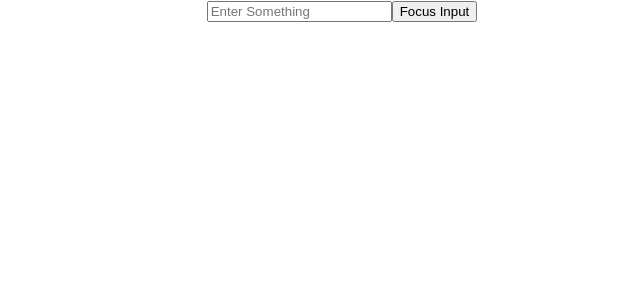
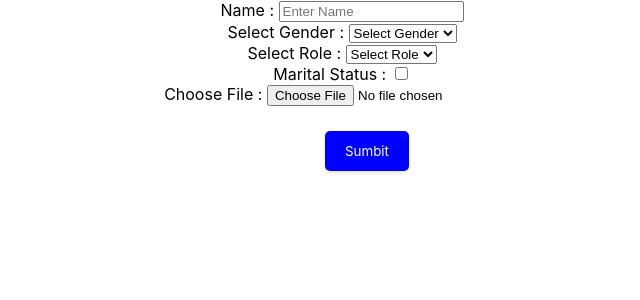
Before and after one commit to mausam-kumar/masai-react-assign, a React (Create React App) app in the folder dayfive/: page / in a window 1280 px wide. Shown: the top 300 px of the page, without its empty margins (298-938 px from the left). Built offline with nearby package versions, Linux system fonts and the light colour scheme.

Commit message:
completed daySix Form.jsx

```diff
--- a/dayfive/src/App.js
+++ b/dayfive/src/App.js
@@ -4,7 +4,8 @@ import "./App.css";
 
 // import {TodoFirst} from './components/todoFirst/TodoFirst.jsx'
 
-import Focus from './components/Focus.jsx'
+// import Focus from './components/daySix/Focus.jsx'
+import Form from './components/daySix/Form.jsx'
 
 function App() {
   return (
@@ -15,7 +16,9 @@ function App() {
 
 		{/* <TodoFirst /> */}
 
-		<Focus />
+		{/* <Focus /> */}
+
+		<Form />
 
 	</div>
   )
--- /dev/null
+++ b/dayfive/src/components/daySix/Form.jsx
@@ -0,0 +1,85 @@
+import React from 'react'
+import {Button} from '../../components/Button.jsx'
+
+function Form() {
+
+    const [state,setState] = React.useState({
+        name:"",
+        gender:"",
+        role:"",
+        mStatus:false
+    })
+
+    let imageUrl = React.useRef(null)
+
+    function handleValue(e){
+        // console.log("target",e.target.value);
+        switch (e.target.name) {
+            case "nameField":
+                setState({...state,name:e.target.value})
+                break;
+            case "genderField":
+                setState({...state,gender:e.target.value})
+                break;
+            case "role":
+                setState({...state,role:e.target.value})
+                break;
+
+            default:
+                break;
+        }
+    }
+
+    function handleSubmit(e){
+        e.preventDefault()
+
+        let files = imageUrl.current.files
+        let reader = new FileReader()
+        reader.readAsDataURL(files[0])
+
+        reader.onload = (e) => {
+            console.log("image",e.target.result);
+        }
+
+        console.log("Clicked");
+        console.log(state);
+
+    }
+    return (
+        <div>
+            <form action="" onSubmit={handleSubmit}>
+            <div>
+                <label htmlFor="nameField">Name : </label>
+                <input type="text" id="nameField" name="nameField" placeholder="Enter Name" onChange={(e) => handleValue(e)} />
+            </div>
+            <div>
+                <label htmlFor="gender">Select Gender : </label>
+                <select name="genderField" id="gender" onClick={(e) => handleValue(e)}>
+                    <option value="Select Gender">Select Gender</option>
+                    <option value="Male">Male</option>
+                    <option value="Femele">Femele</option>
+                </select>
+            </div>
+            <div>
+                <label htmlFor="role">Select Role : </label>
+                <select name="role" id="role" onClick={(e) => handleValue(e)}>
+                    <option value="Select Role">Select Role</option>
+                    <option value="Frontend">Frontend</option>
+                    <option value="Backend">Backend</option>
+                </select>
+            </div>
+            <div>
+                <label htmlFor="mStatus">Marital Status : </label>
+                <input type="checkbox" name="mStatus" id="mStatus" onClick={(e) => setState({...state, mStatus:e.target.checked?true:false})} />
+            </div>
+            <div>
+                <label htmlFor="imageField">Choose File : </label>
+                <input ref={imageUrl} type="file" name="imageField" id="imageField" />
+            </div>
+            <Button title="Sumbit" color="blue"/>
+            </form>
+        </div>
+    )
+}
+
+export default Form
```
Also changed, not shown: dayfive/proof/proof3.png (added), dayfive/src/components/daySix/Focus.jsx (renamed from dayfive/src/components/Focus.jsx).
